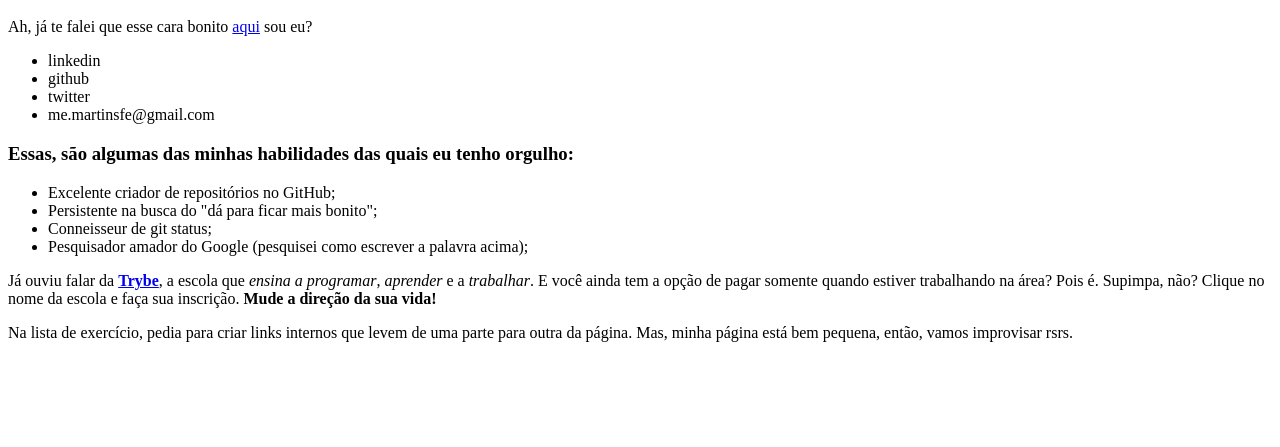
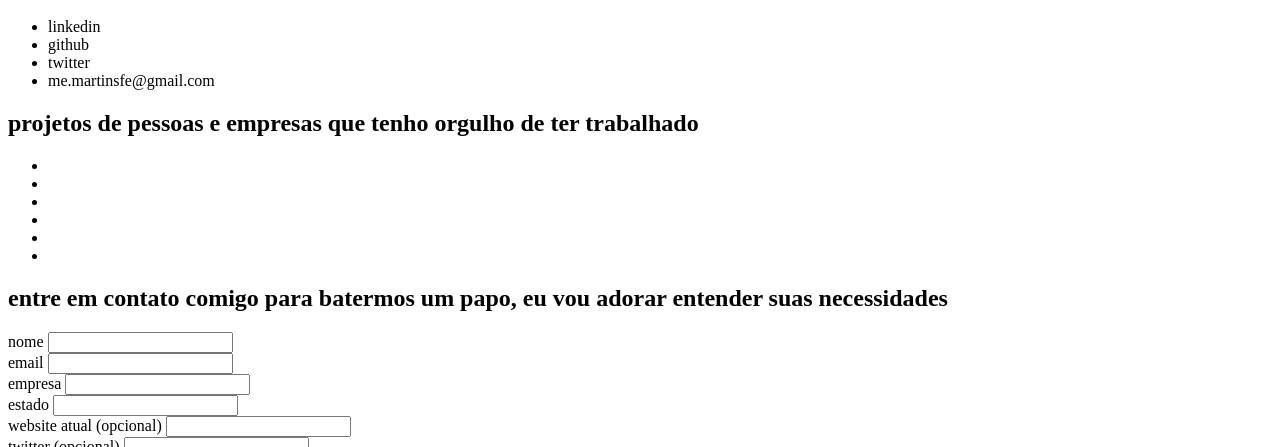
Before and after one commit to martdfe/martdfe, a plain HTML site: page index.html in a window 1280 px wide. Shown: the part 353-800 px from the top of the page. Drawn offline with Linux system fonts and the light colour scheme.

Commit message:
update: page html structure, add css basic boilerplate

```diff
--- /dev/null
+++ b/app/scss/base/_boilerplate.scss
@@ -0,0 +1,16 @@
+html {
+  box-sizing: border-box;
+  font-size: 100%;
+}
+
+*,
+*::before,
+*::after {
+  box-sizing: inherit;
+}
+
+body {
+  margin: 0;
+  padding: 0;
+  font-family: Arial, Helvetica, sans-serif;
+}
--- a/index.html
+++ b/index.html
@@ -13,67 +13,69 @@
     <link rel="stylesheet" type="text/css" href="./style.css" />
   </head>
   <body>
+    <div>
       <img src="./jumpingimage-a.png" alt="Imagem de um lindo homem negro." width="350px" />
       <h1>Eu sou o Diogo, um aspirante no desenvolvimento de software</h1>
-    <p class="awesome">
-      Ah, já te falei que esse cara bonito <a href="./eu2.jpg" target="_blank">aqui</a> sou eu?
-    </p>
       <ul class="socials">
         <li>linkedin</li>
         <li>github</li>
         <li>twitter</li>
         <li>me.martinsfe@gmail.com</li>
       </ul>
-    <h3>Essas, são algumas das minhas habilidades das quais eu tenho orgulho:</h3>
-    <ul class="skills flex">
-      <li>Excelente criador de repositórios no GitHub;</li>
-      <li>Persistente na busca do "dá para ficar mais bonito";</li>
-      <li>Conneisseur de git status;</li>
-      <li>Pesquisador amador do Google (pesquisei como escrever a palavra acima);</li>
+    </div>
+
+    <div>
+      <h2>projetos de pessoas e empresas que tenho orgulho de ter trabalhado</h2>
+      <ul>
+        <li></li>
+        <li></li>
+        <li></li>
+        <li></li>
+        <li></li>
+        <li></li>
       </ul>
-    <p>
-      Já ouviu falar da <a href="https://betrybe.com" target="_blank"><b>Trybe</b></a
-      >, a escola que <em>ensina a programar</em>, <em>aprender</em> e a <em>trabalhar</em>. E você
-      ainda tem a opção de pagar somente quando estiver trabalhando na área? Pois é. Supimpa, não?
-      Clique no nome da escola e faça sua inscrição. <b>Mude a direção da sua vida!</b>
-    </p>
-    <p>
-      Na lista de exercício, pedia para criar links internos que levem de uma parte para outra da
-      página. Mas, minha página está bem pequena, então, vamos improvisar rsrs.
-    </p>
-    <br />
-    <br />
-    <br />
-    <br />
-    <br />
-    <br />
-    <br />
-    <br />
-    <br />
-    <br />
-    <br />
-    <br />
-    <br />
-    <br />
-    <br />
-    <br />
-    <br />
-    <br />
-    <br />
-    <br />
-    <br />
-    <br />
-    <br />
-    <br />
-    <br />
-    <br />
-    <br />
-    <br />
-    <br />
-    <br />
-    <br />
-    <br />
-    <p>Uffa!</p>
-    <a href="#topo">Me leve de volta para cima.</a>
+    </div>
+
+    <div>
+      <h2>
+        entre em contato comigo para batermos um papo, eu vou adorar entender suas necessidades
+      </h2>
+      <form action="">
+        <div>
+          <label for="fname">nome</label>
+          <input type="text" id="fname" name="fname" value="" />
+        </div>
+
+        <div>
+          <label for="email">email</label>
+          <input type="text" id="email" name="email" value="" />
+        </div>
+
+        <div>
+          <label for="company">empresa</label>
+          <input type="text" id="company" name="company" value="" />
+        </div>
+
+        <div>
+          <label for="state">estado</label>
+          <input type="text" id="state" name="state" value="" />
+        </div>
+
+        <div>
+          <label for="website">website atual (opcional)</label>
+          <input type="text" id="website" name="website" value="" />
+        </div>
+
+        <div>
+          <label for="twitterHandle">twitter (opcional)</label>
+          <input type="text" id="twitterHandle" name="twitterHandle" value="" />
+        </div>
+
+        <div>
+          <label for="message">deixe sua mensagem</label>
+          <textarea id="message" name="message" rows="" cols=""></textarea>
+        </div>
+      </form>
+    </div>
   </body>
 </html>
```
Lines whose indentation alone changed are shown as unchanged.
